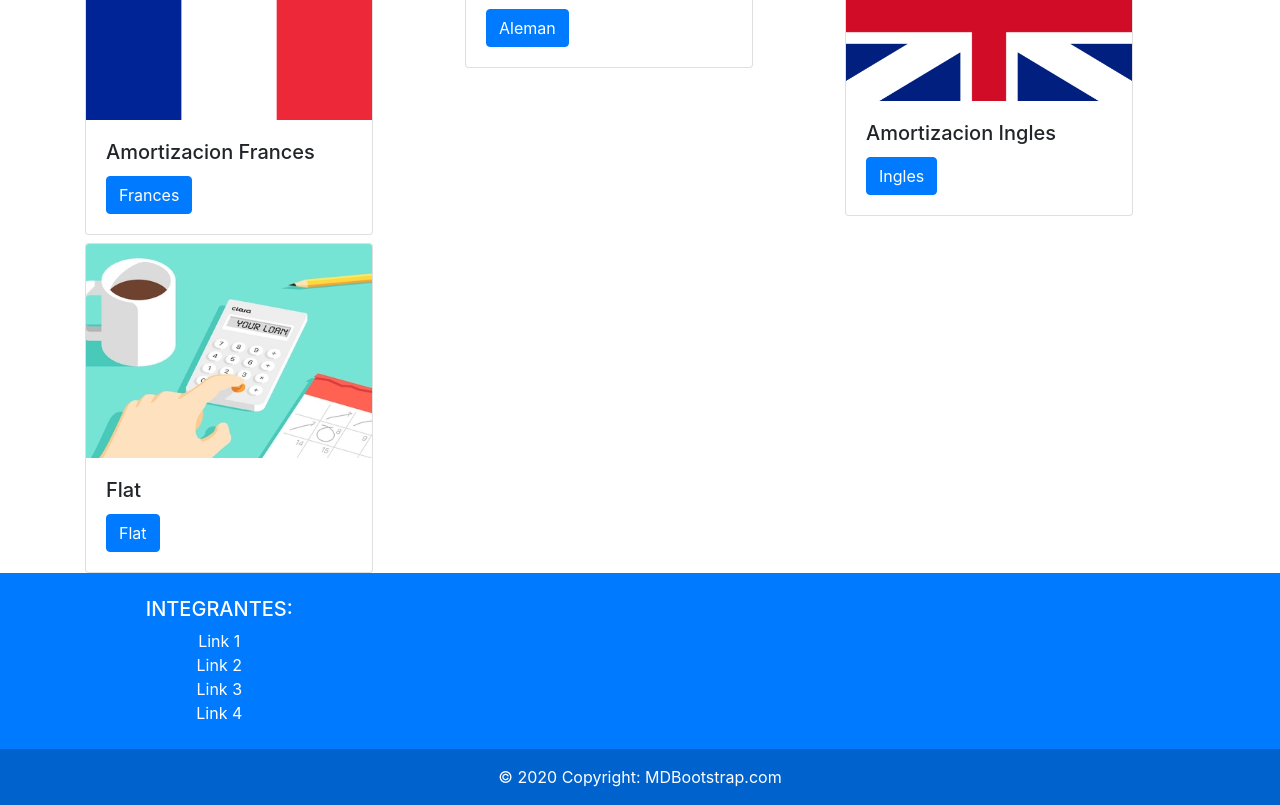
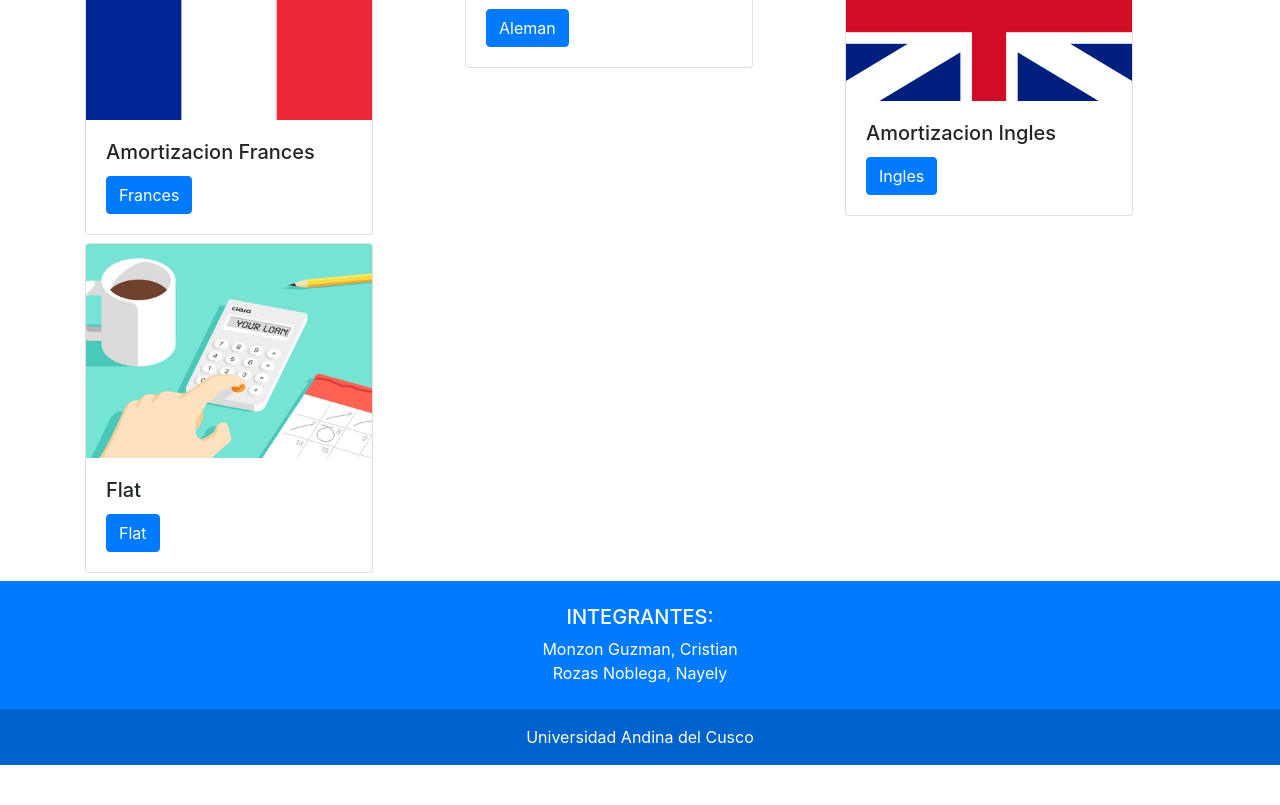
Before and after one commit to monchi789/Economica, a plain HTML site: page index.html in a window 1280 px wide. Shown: the part 144-949 px from the top of the page. After the commit the page ends 909 px from the top, so only its background shows below. Drawn offline with nearby package versions, Linux system fonts and the light colour scheme.

Commit message:
Add the names

```diff
--- a/index.html
+++ b/index.html
@@ -50,7 +50,7 @@
         </div>
 
         <!-- Aleman -->
-        <div class="col">
+        <div class="col mb-2">
           <div class="card" style="width: 18rem">
             <img src="./images/alemania.png" class="card-img-top" alt="..." />
             <div class="card-body">
@@ -61,7 +61,7 @@
         </div>
 
         <!-- Ingles -->
-        <div class="col">
+        <div class="col mb-2">
           <div class="card" style="width: 18rem">
             <img src="./images/inglesa.png" class="card-img-top" alt="..." />
             <div class="card-body">
@@ -72,7 +72,7 @@
         </div>
 
         <!-- Flat -->
-        <div class="col">
+        <div class="col mb-2">
           <div class="card" style="width: 18rem">
             <img src="./images/flat.webp" class="card-img-top" alt="" />
             <div class="card-body">
@@ -89,40 +89,30 @@
       <!-- Grid container -->
       <div class="container p-4">
         <!--Grid row-->
-        <div class="row">
-
-
+        <div class="row justify-content-md-center">
           <!--Grid column-->
           <div class="col-lg-3 col-md-6 mb-4 mb-md-0">
-            <h5 class="text-uppercase">Integrantes: </h5>
+            <h5 class="text-uppercase te">Integrantes:</h5>
 
             <ul class="list-unstyled mb-0">
               <li>
-                <a href="#!" class="text-white">Link 1</a>
+                <a href="#!" class="text-white">Monzon Guzman, Cristian</a>
               </li>
               <li>
-                <a href="#!" class="text-white">Link 2</a>
-              </li>
-              <li>
-                <a href="#!" class="text-white">Link 3</a>
-              </li>
-              <li>
-                <a href="#!" class="text-white">Link 4</a>
+                <a href="#!" class="text-white">Rozas Noblega, Nayely</a>
               </li>
             </ul>
           </div>
           <!--Grid column-->
-          </div>
-          <!--Grid column-->
         </div>
-        <!--Grid row-->
+        <!--Grid row -->
       </div>
-      <!-- Grid container -->
 
       <!-- Copyright -->
-      <div class="text-center p-3" style="background-color: rgba(0, 0, 0, 0.2);">
-        © 2020 Copyright:
-        <a class="text-white" href="https://mdbootstrap.com/">MDBootstrap.com</a>
+      <div class="text-center p-3" style="background-color: rgba(0, 0, 0, 0.2)">
+        <a class="text-white" href="https://mdbootstrap.com/"
+          >Universidad Andina del Cusco</a
+        >
       </div>
       <!-- Copyright -->
     </footer>
```
